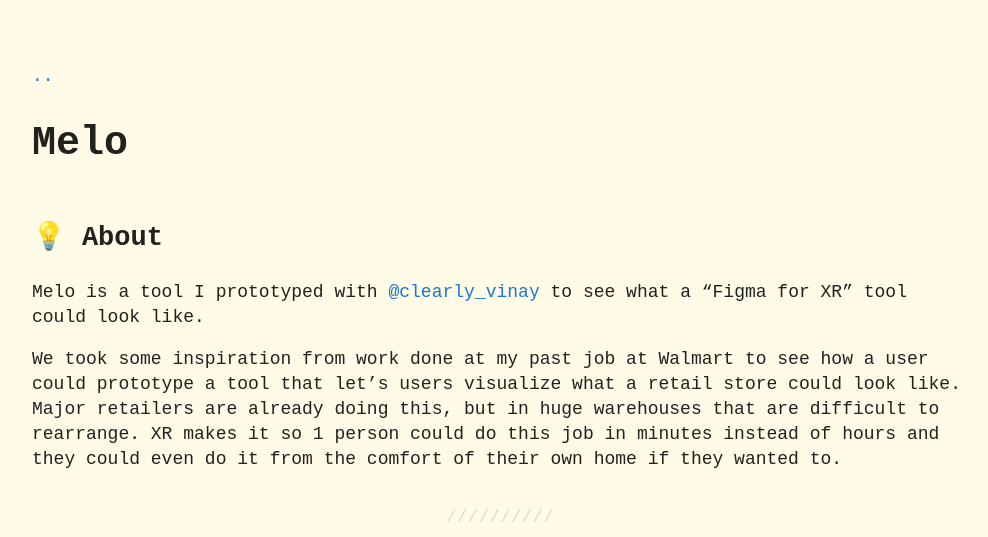
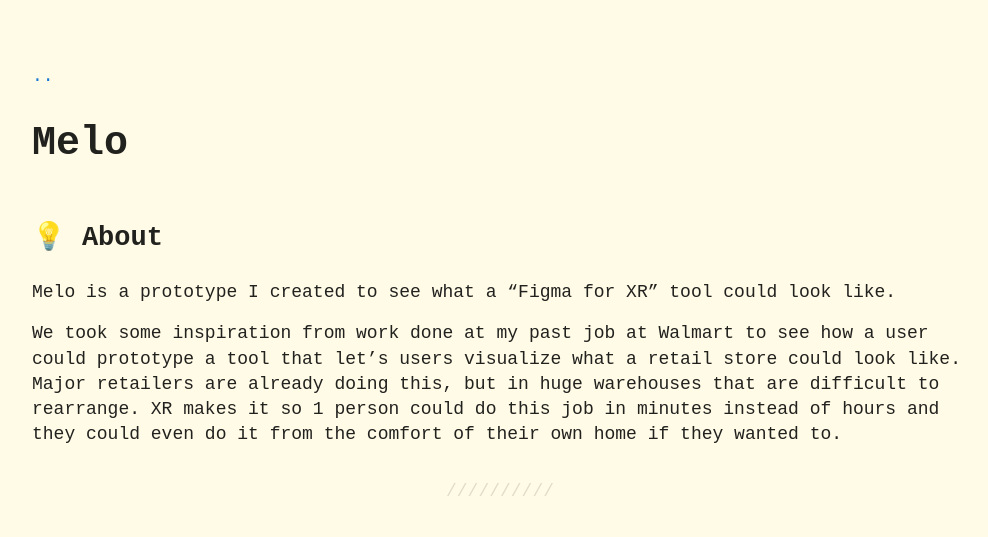
Before and after one commit to tatelax/tatelax.github.io, a Jekyll site: the page built from projects/melo.md, in a window 1280 px wide, cut to the strip 0-537 px from the top of the page. Shown: the whole strip, without its empty margins (140-1128 px from the left). Built offline with Jekyll 4.4.1, drawn with Linux system fonts in a browser that asks for light colours.

Commit message:
Update melo.md

```diff
--- a/projects/melo.md
+++ b/projects/melo.md
@@ -5,7 +5,7 @@
 
 ## 💡 About
 
-Melo is a tool I prototyped with [@clearly_vinay](https://www.instagram.com/clearly_vinay/){:target="\_blank"} to see what a "Figma for XR" tool could look like.
+Melo is a prototype I created to see what a "Figma for XR" tool could look like.
 
 We took some inspiration from work done at my past job at Walmart to see how a user could prototype a tool that let's users visualize what a retail store could look like. Major retailers are already doing this, but in huge warehouses that are difficult to rearrange. XR makes it so 1 person could do this job in minutes instead of hours and they could even do it from the comfort of their own home if they wanted to.
 
```
